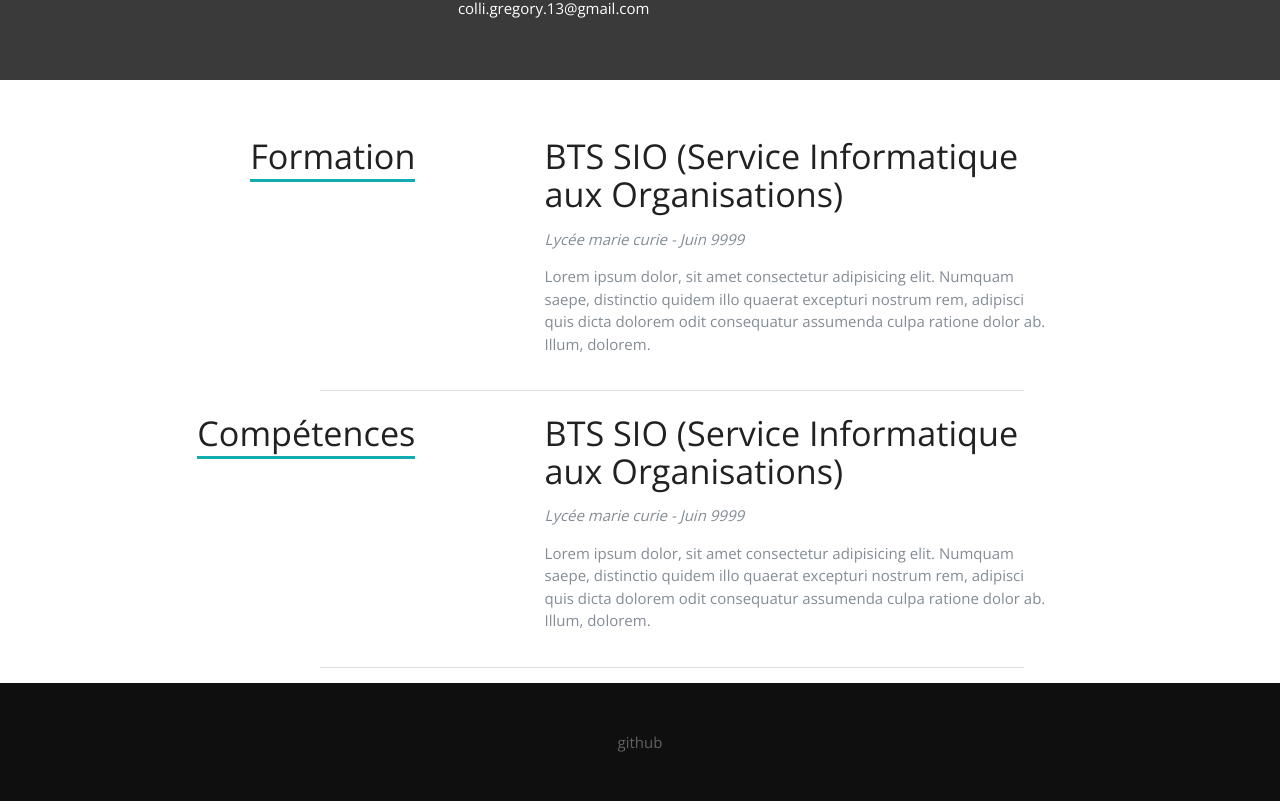
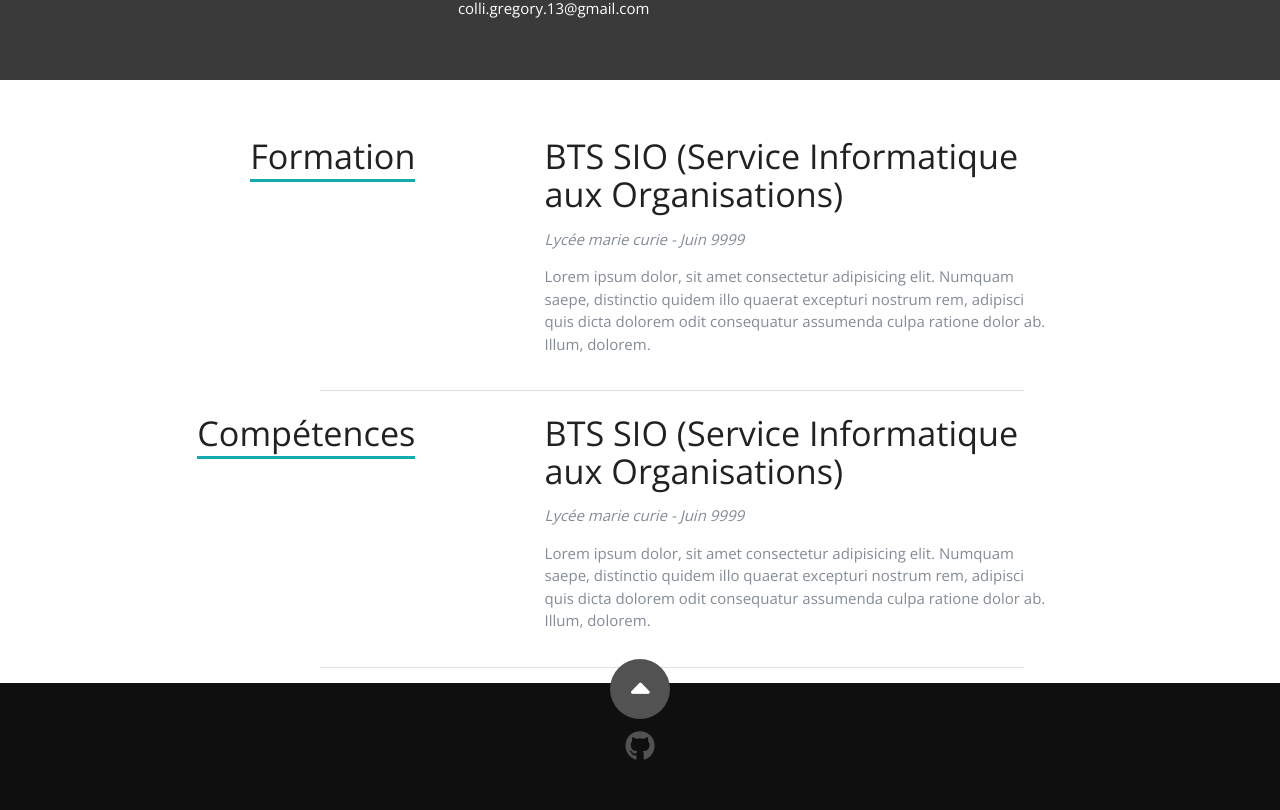
Before and after one commit to greg13013/Portfolio, a React (Create React App) app: page / in a window 1280 px wide. Shown: the part 1461-2271 px from the top of the page. Built offline with nearby package versions, Linux system fonts and the light colour scheme.

Commit message:
enleve fontawesome local au  cdn

```diff
--- a/public/index.html
+++ b/public/index.html
@@ -26,6 +26,7 @@
     <script src="https://cdnjs.cloudflare.com/ajax/libs/materialize/1.0.0/js/materialize.min.js"></script>
 
     <link rel="stylesheet" href="css/style.css">
+    <link rel="stylesheet" href="https://cdnjs.cloudflare.com/ajax/libs/font-awesome/6.0.0-beta3/css/all.min.css">
 
     <title>Portfolio</title>
   </head>
--- a/src/components/Footer.js
+++ b/src/components/Footer.js
@@ -1,10 +1,19 @@
 import React from 'react'
+import { Link } from 'react-scroll'
 
 export const Footer = () => {
     return (
         <footer>
+            <Link className="navLink go-top"
+            activeClass="active"
+            to="header"
+            spy={true}
+            smooth={true}
+            duration={500}>
+                <i className="alignIcon fas fa-sort-up"></i>
+            </Link>
             <div>
-                github
+                <a target='_blank' href='https://github.com/greg13013'><i className="fab fa-github"></i></a>
             </div>
         </footer>
     )
```
